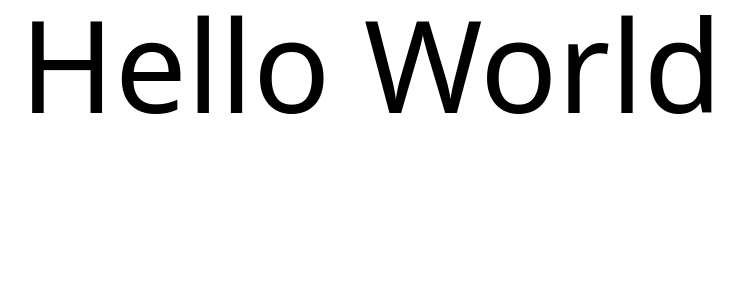
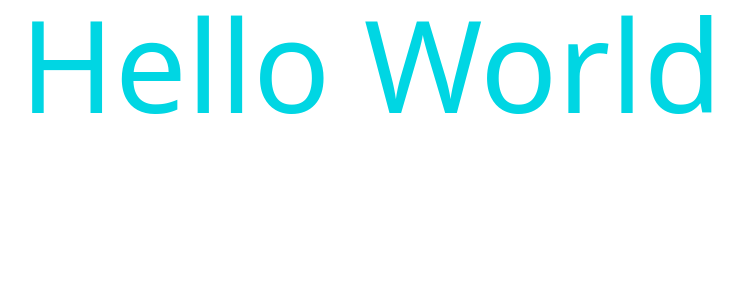
Before and after one commit to DESIGN-SVC/artworks, a React (Vite) app in the folder apps/zeus/: page / in a window 1280 px wide. Shown: the top 300 px of the page, without its empty margins (269-1012 px from the left). Built offline with nearby package versions, Linux system fonts and the light colour scheme.

Commit message:
feat: cores tailwind adicionadas

```diff
--- a/apps/zeus/src/pages/Home/index.tsx
+++ b/apps/zeus/src/pages/Home/index.tsx
@@ -1,5 +1,5 @@
 export const HomePage = () => {
-    return<h1 className="text-9xl w-full text-center">Hello World</h1>
+    return<h1 className="text-9xl w-full text-center text-blue-350">Hello World</h1>
 }
 
 export default HomePage;
--- a/apps/zeus/tailwind.config.js
+++ b/apps/zeus/tailwind.config.js
@@ -1,8 +1,30 @@
 /** @type {import('tailwindcss').Config} */
 export default {
+  purge: [
+    './index.html',
+    './src/**/*.{js,jsx,ts,tsx}',
+  ],
   content: ['./src/**/*.{js,jsx,ts,tsx}'],
   theme: {
-    extend: {},
+    extend: {
+      colors: {
+        blue: {
+          '300': '#63F3FD',
+          '350': '#00D6E3',
+          '400': '#1CE2F4',
+          '500': '#00BED2',
+          '950': '#004650'
+        },
+        gray: {
+          '50':  '#F6F8F9',
+          '100': '#EBEFF3',
+          '200': '#CAD1D7',
+          '500': '#5E6D7C',
+          '900': '#373B42',
+          '950': '#22252A',
+        }
+      },
+    },
   },
   plugins: [],
 }
```
